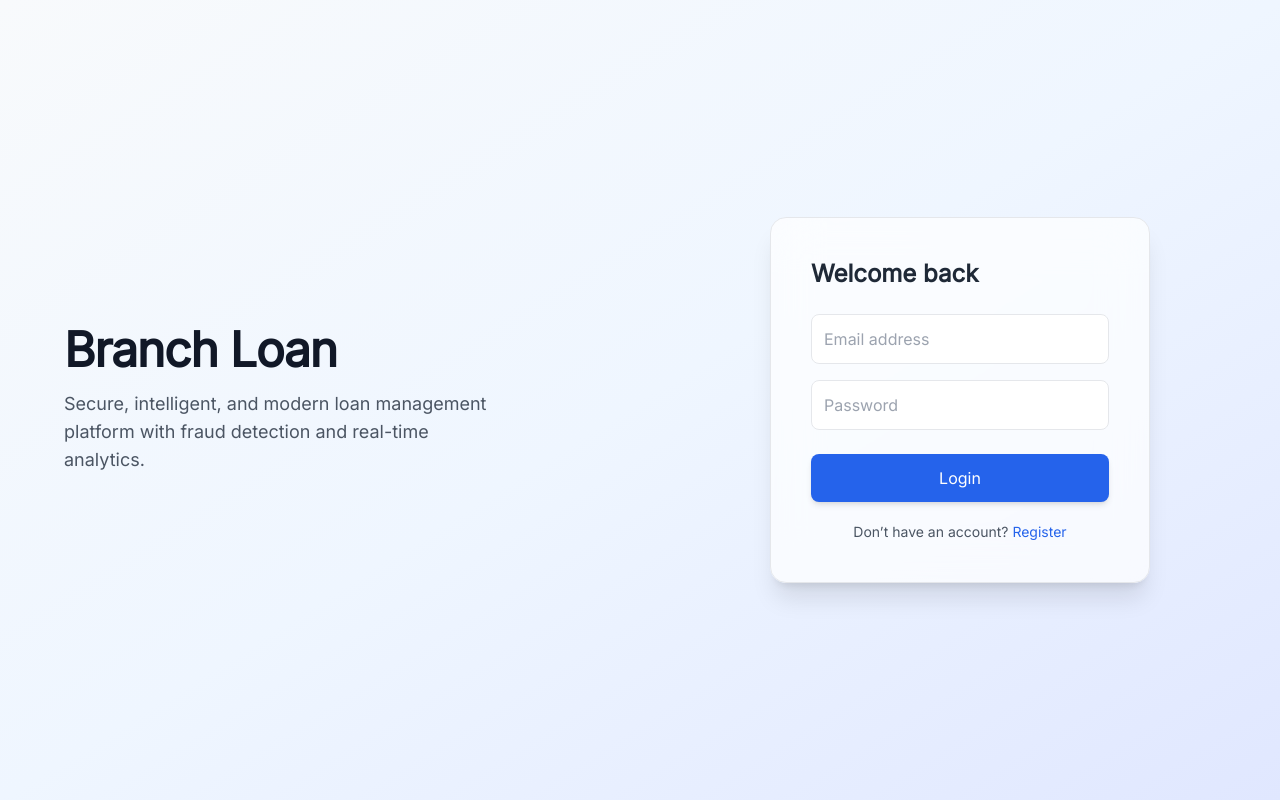
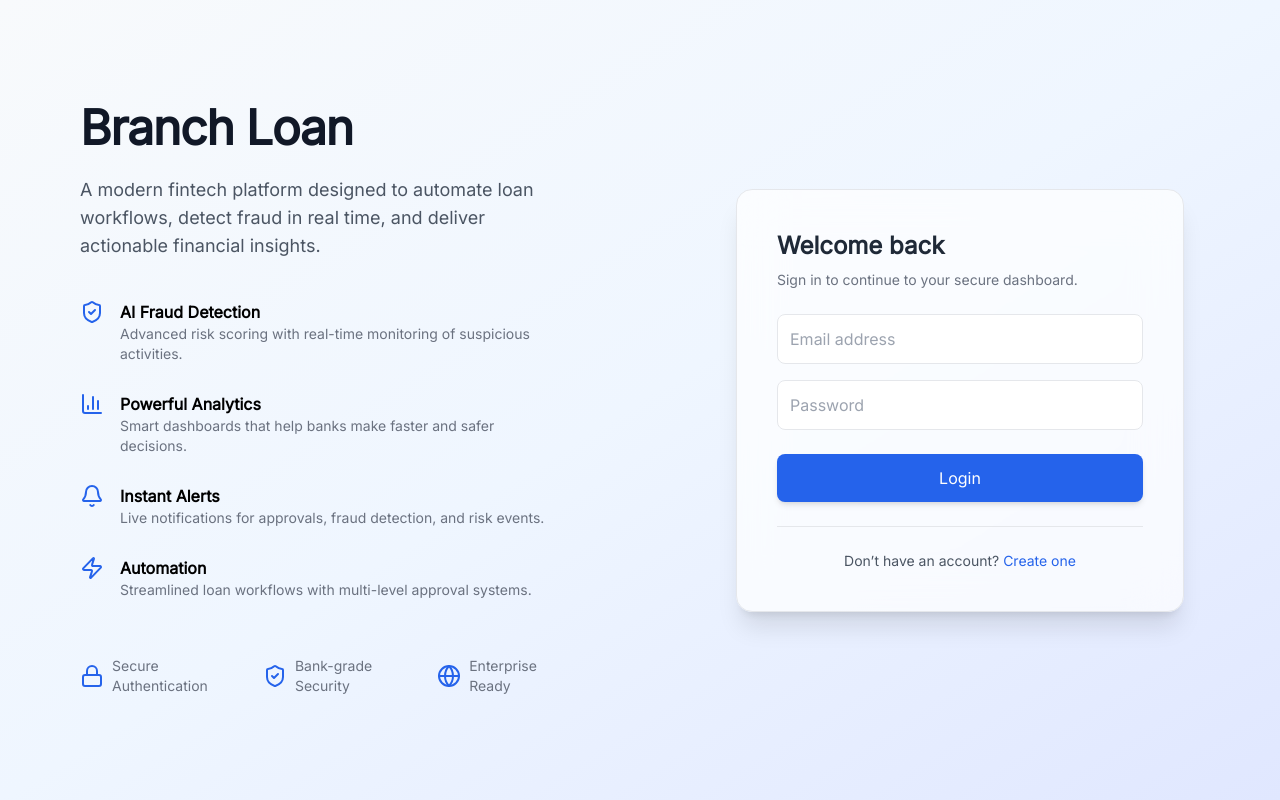
Before and after one commit to mukundhasuresh/branch-loan-frontend, a React app: page /login in a window 1280 px wide. Built offline with nearby package versions, Linux system fonts and the light colour scheme; no server answers; the HTML template or start-up script is replaced by a standard one.

Commit message:
style: enhanced register and login page

```diff
--- a/src/pages/auth/Login.jsx
+++ b/src/pages/auth/Login.jsx
@@ -2,6 +2,14 @@ import { useState } from "react";
 import { Link, useNavigate } from "react-router-dom";
 import { useAuth } from "../../context/AuthContext";
 import API from "../../api/axios";
+import {
+  ShieldCheck,
+  BarChart3,
+  Bell,
+  Zap,
+  Lock,
+  Globe,
+} from "lucide-react";
 
 export default function Login() {
   const [form, setForm] = useState({ email: "", password: "" });
@@ -13,7 +21,6 @@ export default function Login() {
 
   const submit = async (e) => {
     e.preventDefault();
-
     try {
       const res = await API.post("/api/auth/login", form);
       setUser(res.data.user);
@@ -26,26 +33,67 @@ export default function Login() {
   return (
     <div className="min-h-screen flex bg-gradient-to-br from-slate-50 via-blue-50 to-indigo-100 dark:from-gray-950 dark:to-black font-sans">
 
-      {/* Left Branding */}
-      <div className="hidden md:flex flex-col justify-center w-1/2 px-16">
-        <h1 className="text-5xl font-bold tracking-tight text-gray-900 dark:text-white mb-4">
+      {/* LEFT SIDE – PRODUCT */}
+      <div className="hidden lg:flex flex-col justify-center w-1/2 px-20">
+
+        <h1 className="text-5xl font-bold tracking-tight text-gray-900 dark:text-white mb-6">
           Branch Loan
         </h1>
 
-        <p className="text-lg text-gray-600 dark:text-gray-400 max-w-md">
-          Secure, intelligent, and modern loan management platform with fraud detection and real-time analytics.
+        <p className="text-lg text-gray-600 dark:text-gray-400 mb-10 max-w-lg">
+          A modern fintech platform designed to automate loan workflows,
+          detect fraud in real time, and deliver actionable financial insights.
         </p>
+
+        <div className="space-y-7">
+
+          <Benefit
+            icon={<ShieldCheck />}
+            title="AI Fraud Detection"
+            desc="Advanced risk scoring with real-time monitoring of suspicious activities."
+          />
+
+          <Benefit
+            icon={<BarChart3 />}
+            title="Powerful Analytics"
+            desc="Smart dashboards that help banks make faster and safer decisions."
+          />
+
+          <Benefit
+            icon={<Bell />}
+            title="Instant Alerts"
+            desc="Live notifications for approvals, fraud detection, and risk events."
+          />
+
+          <Benefit
+            icon={<Zap />}
+            title="Automation"
+            desc="Streamlined loan workflows with multi-level approval systems."
+          />
+        </div>
+
+        {/* TRUST SECTION */}
+        <div className="mt-14 flex gap-8 text-sm text-gray-500 dark:text-gray-400">
+          <Trust icon={<Lock />} text="Secure Authentication" />
+          <Trust icon={<ShieldCheck />} text="Bank-grade Security" />
+          <Trust icon={<Globe />} text="Enterprise Ready" />
+        </div>
       </div>
 
-      {/* Form */}
-      <div className="flex items-center justify-center w-full md:w-1/2">
+      {/* RIGHT SIDE – LOGIN */}
+      <div className="flex items-center justify-center w-full lg:w-1/2 px-6">
+
         <form
           onSubmit={submit}
-          className="bg-white/70 dark:bg-gray-900 backdrop-blur-xl p-10 rounded-2xl shadow-xl w-[380px] border dark:border-gray-800"
+          className="bg-white/70 dark:bg-gray-900 backdrop-blur-xl p-10 rounded-2xl shadow-xl w-full max-w-md border dark:border-gray-800"
         >
-          <h2 className="text-2xl font-semibold mb-6 text-gray-800 dark:text-white">
+          <h2 className="text-2xl font-semibold mb-2 text-gray-800 dark:text-white">
             Welcome back
           </h2>
+
+          <p className="text-sm text-gray-500 dark:text-gray-400 mb-6">
+            Sign in to continue to your secure dashboard.
+          </p>
 
           <input
             name="email"
@@ -68,13 +116,16 @@ export default function Login() {
             Login
           </button>
 
-          <p className="text-sm mt-5 text-center text-gray-600 dark:text-gray-400">
+          {/* Divider */}
+          <div className="my-6 border-t dark:border-gray-700" />
+
+          <p className="text-sm text-center text-gray-600 dark:text-gray-400">
             Don’t have an account?{" "}
             <Link
               to="/register"
               className="text-blue-600 dark:text-blue-400 font-medium"
             >
-              Register
+              Create one
             </Link>
           </p>
         </form>
@@ -82,3 +133,24 @@ export default function Login() {
     </div>
   );
 }
+
+function Benefit({ icon, title, desc }) {
+  return (
+    <div className="flex gap-4">
+      <div className="text-blue-600">{icon}</div>
+      <div>
+        <h3 className="font-semibold dark:text-white">{title}</h3>
+        <p className="text-gray-500 dark:text-gray-400 text-sm">{desc}</p>
+      </div>
+    </div>
+  );
+}
+
+function Trust({ icon, text }) {
+  return (
+    <div className="flex items-center gap-2">
+      <div className="text-blue-600">{icon}</div>
+      <span>{text}</span>
+    </div>
+  );
+}
--- a/src/pages/auth/Register.jsx
+++ b/src/pages/auth/Register.jsx
@@ -1,6 +1,14 @@
 import { useState } from "react";
 import { Link } from "react-router-dom";
 import API from "../../api/axios";
+import {
+  ShieldCheck,
+  BarChart3,
+  Bell,
+  Zap,
+  Lock,
+  Globe,
+} from "lucide-react";
 
 export default function Register() {
   const [form, setForm] = useState({
@@ -16,38 +24,76 @@ export default function Register() {
     e.preventDefault();
 
     try {
-      const res = await API.post("/api/auth/register", form);
-      console.log("Success:", res.data);
+      await API.post("/api/auth/register", form);
       alert("Registered successfully");
     } catch (err) {
-      console.log("Error:", err.response?.data);
-      alert(JSON.stringify(err.response?.data));
+      alert(err.response?.data?.message || "Registration failed");
     }
   };
 
   return (
     <div className="min-h-screen flex bg-gradient-to-br from-slate-50 via-blue-50 to-indigo-100 dark:from-gray-950 dark:to-black font-sans">
 
-      {/* Left Branding */}
-      <div className="hidden md:flex flex-col justify-center w-1/2 px-16">
-        <h1 className="text-5xl font-bold tracking-tight text-gray-900 dark:text-white mb-4">
+      {/* LEFT SIDE – PRODUCT */}
+      <div className="hidden lg:flex flex-col justify-center w-1/2 px-20">
+
+        <h1 className="text-5xl font-bold tracking-tight text-gray-900 dark:text-white mb-6">
           Branch Loan
         </h1>
 
-        <p className="text-lg text-gray-600 dark:text-gray-400 max-w-md">
-          Intelligent loan management with fraud detection, analytics, and real-time monitoring.
+        <p className="text-lg text-gray-600 dark:text-gray-400 mb-10 max-w-lg">
+          A next-generation loan intelligence platform that helps banks detect fraud,
+          automate approvals, and gain deep financial insights.
         </p>
+
+        <div className="space-y-7">
+
+          <Benefit
+            icon={<ShieldCheck />}
+            title="AI Fraud Detection"
+            desc="Identify suspicious loan behaviour in real-time."
+          />
+
+          <Benefit
+            icon={<BarChart3 />}
+            title="Smart Analytics"
+            desc="Track risk, approvals, and branch performance."
+          />
+
+          <Benefit
+            icon={<Bell />}
+            title="Live Monitoring"
+            desc="Stay updated with real-time alerts and activity."
+          />
+
+          <Benefit
+            icon={<Zap />}
+            title="Automation"
+            desc="Accelerate loan approvals with intelligent workflows."
+          />
+        </div>
+
+        {/* TRUST */}
+        <div className="mt-14 flex gap-8 text-sm text-gray-500 dark:text-gray-400">
+          <Trust icon={<Lock />} text="Secure Authentication" />
+          <Trust icon={<ShieldCheck />} text="Bank-grade Security" />
+          <Trust icon={<Globe />} text="Enterprise Ready" />
+        </div>
       </div>
 
-      {/* Form */}
-      <div className="flex items-center justify-center w-full md:w-1/2">
+      {/* RIGHT SIDE – FORM */}
+      <div className="flex items-center justify-center w-full lg:w-1/2 px-6">
         <form
-          className="bg-white/70 dark:bg-gray-900 backdrop-blur-xl p-10 rounded-2xl shadow-xl w-[380px] border dark:border-gray-800"
           onSubmit={submit}
+          className="bg-white/70 dark:bg-gray-900 backdrop-blur-xl p-10 rounded-2xl shadow-xl w-full max-w-md border dark:border-gray-800"
         >
-          <h2 className="text-2xl font-semibold mb-6 text-gray-800 dark:text-white">
+          <h2 className="text-2xl font-semibold mb-2 text-gray-800 dark:text-white">
             Create your account
           </h2>
+
+          <p className="text-sm text-gray-500 dark:text-gray-400 mb-6">
+            Start your journey with intelligent loan management.
+          </p>
 
           <input
             name="name"
@@ -78,10 +124,12 @@ export default function Register() {
             Register
           </button>
 
-          <p className="text-sm mt-5 text-center text-gray-600 dark:text-gray-400">
+          <div className="my-6 border-t dark:border-gray-700" />
+
+          <p className="text-sm text-center text-gray-600 dark:text-gray-400">
             Already have an account?{" "}
             <Link
-              to="/"
+              to="/login"
               className="text-blue-600 dark:text-blue-400 font-medium"
             >
               Login
@@ -92,3 +140,24 @@ export default function Register() {
     </div>
   );
 }
+
+function Benefit({ icon, title, desc }) {
+  return (
+    <div className="flex gap-4">
+      <div className="text-blue-600">{icon}</div>
+      <div>
+        <h3 className="font-semibold dark:text-white">{title}</h3>
+        <p className="text-gray-500 dark:text-gray-400 text-sm">{desc}</p>
+      </div>
+    </div>
+  );
+}
+
+function Trust({ icon, text }) {
+  return (
+    <div className="flex items-center gap-2">
+      <div className="text-blue-600">{icon}</div>
+      <span>{text}</span>
+    </div>
+  );
+}
```
